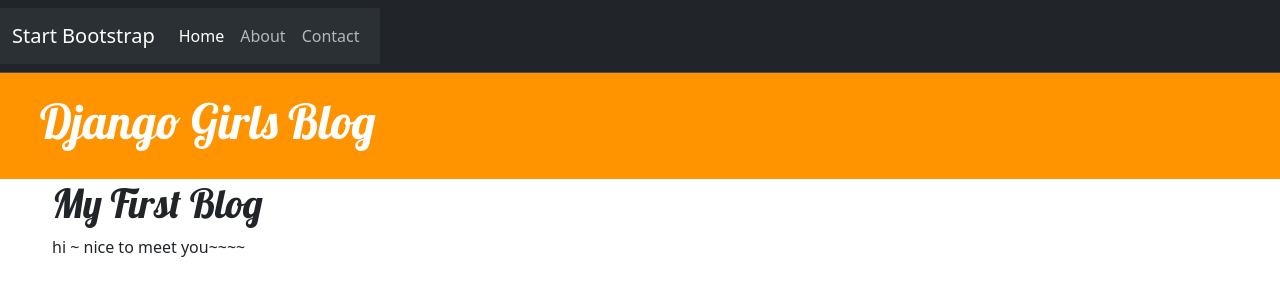
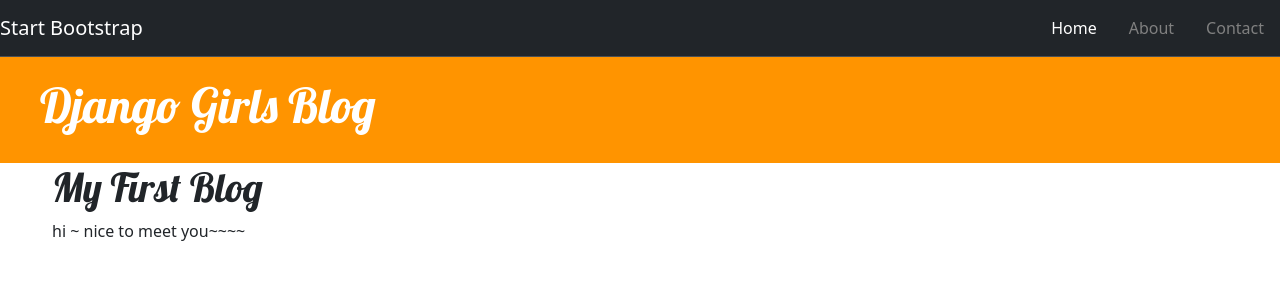
Before and after one commit to eunjinnnn/blog, a Django app: page /post/1/ in a window 1280 px wide. Shown: the top 300 px of the page. Run offline with Django 5.2, Linux system fonts and the light colour scheme; data comes from the database, SQL or seed files in the repository.

Commit message:
navbar완성!!!!

```diff
--- a/mysite/blog/templates/blog/base.html
+++ b/mysite/blog/templates/blog/base.html
@@ -11,23 +11,22 @@
     <body>
         <!-- navbar -->
         <nav class="navbar bg-dark border-bottom border-body" data-bs-theme="dark">
-            <nav class="navbar navbar-expand-lg bg-body-tertiary">
-                <div class="container-fluid">
-                  <a class="navbar-brand" href="#">Start Bootstrap</a>
-                  <button class="navbar-toggler" type="button" data-bs-toggle="collapse" data-bs-target="#navbarNavAltMarkup" aria-controls="navbarNavAltMarkup" aria-expanded="false" aria-label="Toggle navigation">
-                    <span class="navbar-toggler-icon"></span>
-                  </button>
-                  <div class="collapse navbar-collapse" id="navbarNavAltMarkup">
-                    <div class="navbar-nav">
-                      <a class="nav-link active" aria-current="page" href="#">Home</a>
-                      <a class="nav-link" href="#">About</a>
-                      <a class="nav-link" href="#">Contact</a>
-                    </div>
-                  </div>
-                </div>
-            </nav>
+            <a class="navbar-brand" href="#">Start Bootstrap</a>
+            <ul class="nav justify-content-end">
+                <li class="nav-item">
+                  <a class="nav-link active" aria-current="page" href="#" style="color: white;">Home</a>
+                </li>
+                <li class="nav-item">
+                  <a class="nav-link" href="#" style="color: grey;">About</a>
+                </li>
+                <li class="nav-item">
+                  <a class="nav-link" href="#" style="color: grey;">Contact</a>
+                </li>
+              </ul>
         </nav>
         <!-- navbar -->
+
+
         <div class="page-header">
             <h1><a href="/">Django Girls Blog</a></h1>
         </div>
```
